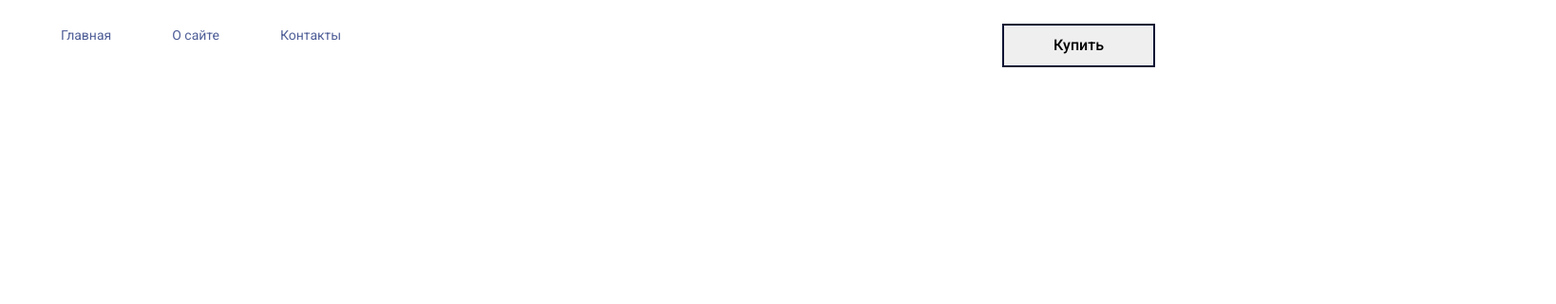
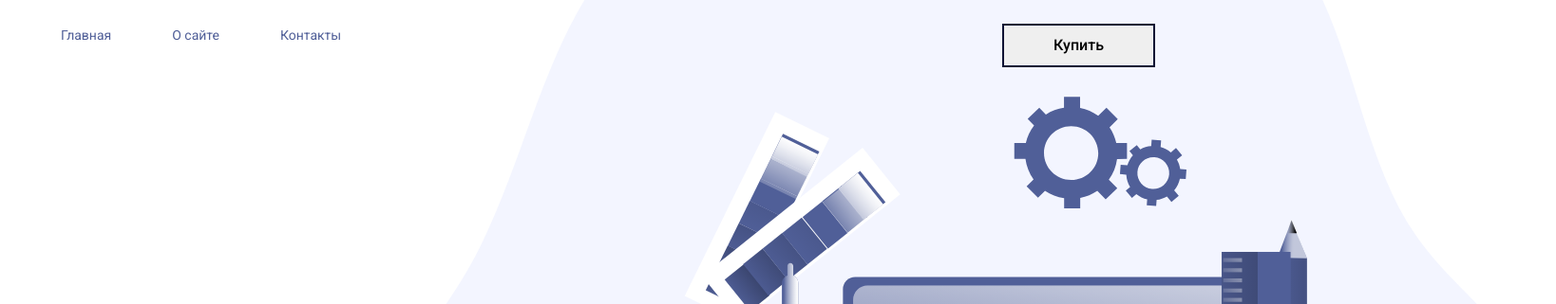
Before and after one commit to KaterinaZv/css_practice, a plain HTML site: page index.html in a window 1280 px wide. Shown: the top 321 px of the page at 95% size, 1638 px wide, since content can reach past the window. Drawn offline with Linux system fonts and the light colour scheme.

Commit message:
изменения

```diff
--- a/index.html
+++ b/index.html
@@ -25,7 +25,6 @@
         <section class="centerized-container promo-section">
             <div class="promo-section_inner">
             <h1>Artists You Should Know</h1>
-
             <p>
                 Талантливейший композитор писал музыку для клавесина и органа. Композитор не создал нового
                 стиля в музыке. Но он смог создать совершенство во всех стилях своего времени. Он является автором более 1000 сочинений.
@@ -35,11 +34,13 @@
                 педагога и музыканта отражалась в его музыки. Бах заложил основы музыки Нового и Новейшего времени, разделив историю музыки на
                 добаховскую и послебаховскую.
             </p>
+            </div >
 
             <div>
                 <button>Связаться</button>
             </div>
-        </div>
+
+        <img class="promo-section_image" src="designer_1.svg">
         </section>
 
 
--- a/style.css
+++ b/style.css
@@ -75,3 +75,12 @@ nav a:not(:last-child){
     margin: 25px 0 0;
     color:#505F98
 }
+
+.promo-section_image {
+    position: absolute;
+    right: -28vw;
+    top: -140px;
+    width: 96vw;
+    z-index: -1;
+
+}
```
Also changed, not shown: designer_1.svg (added).
